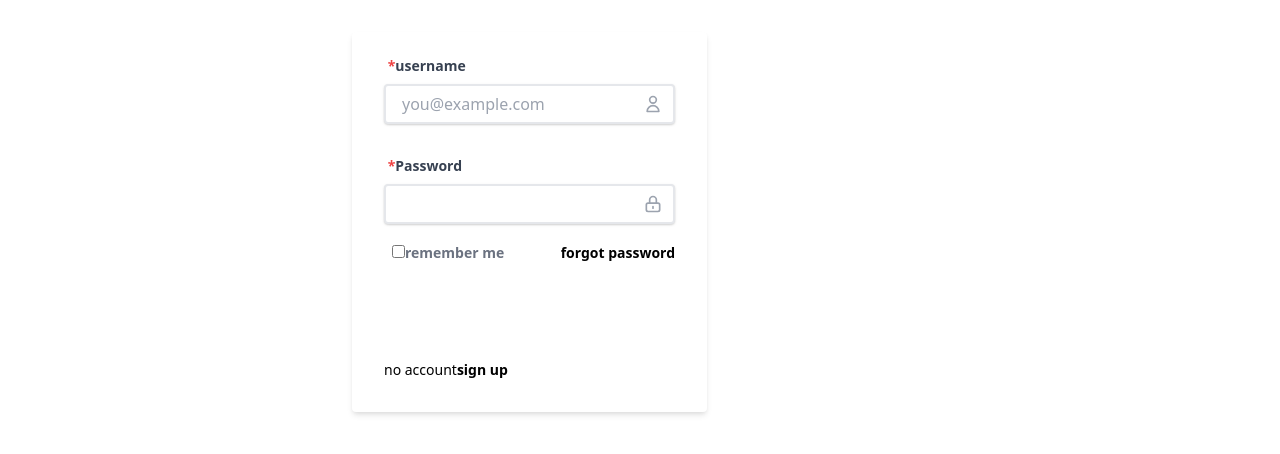
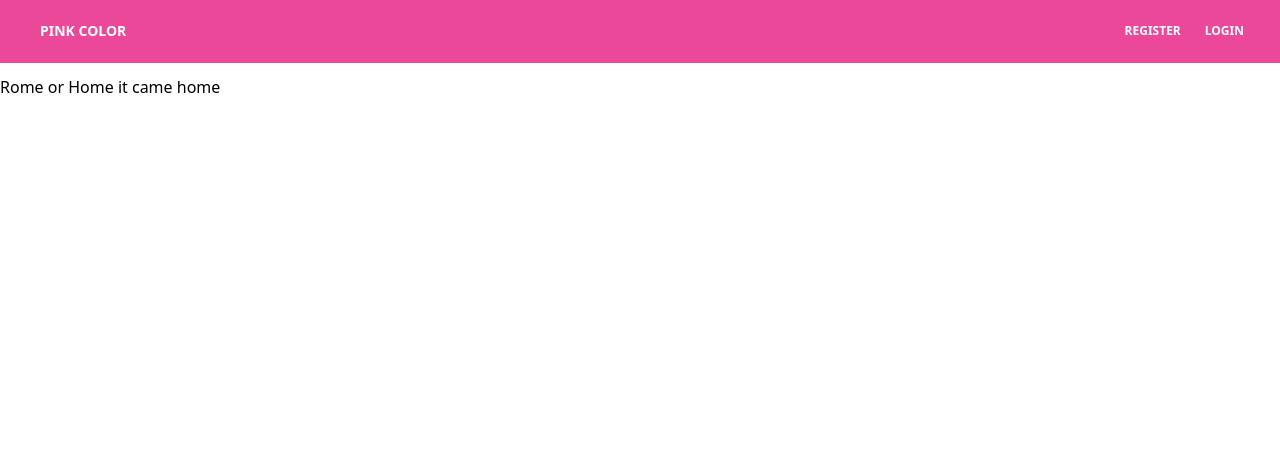
Before and after one commit to TanzimIbthesam/ReactProjects, a React (Create React App) app in the folder reactfirebasecrud/: page / in a window 1280 px wide. Shown: the top 454 px of the page. Built offline with nearby package versions, Linux system fonts and the light colour scheme.

Commit message:
1-Login,Registration and Home routes defined

```diff
--- a/reactfirebasecrud/package.json
+++ b/reactfirebasecrud/package.json
@@ -9,15 +9,15 @@
     "@testing-library/user-event": "^12.8.3",
     "react": "^17.0.2",
     "react-dom": "^17.0.2",
+    "react-router-dom": "^5.2.0",
     "react-scripts": "4.0.3",
     "web-vitals": "^1.1.2"
   },
   "scripts": {
-
     "eject": "react-scripts eject",
     "start": "craco start",
-     "build": "craco build",
-     "test": "craco test"
+    "build": "craco build",
+    "test": "craco test"
   },
   "eslintConfig": {
     "extends": [
--- /dev/null
+++ b/reactfirebasecrud/src/AllRouter.js
@@ -0,0 +1,33 @@
+import { BrowserRouter as Router,Switch,Route } from "react-router-dom";
+import Home from "./Home";
+import Login from "./Login";
+import Navbar from "./Navbar";
+import Register from "./Register";
+
+const AllRouter=()=>{
+    return(
+        <Router>
+             <div>
+        <Navbar />
+        <Switch>
+        <Route exact path="/">
+                 <Home />
+            </Route>
+            <Route path="/login">
+                 <Login />
+            </Route>
+            <Route path="/register">
+                 <Register />
+            </Route>
+        </Switch>
+    </div>
+
+        </Router>
+
+
+    )
+
+
+}
+
+export default AllRouter;
--- a/reactfirebasecrud/src/App.js
+++ b/reactfirebasecrud/src/App.js
@@ -1,13 +1,12 @@
 
-import './index.css'
+
 // import Login from './Login';
-import Register from './Register';
+import AllRouter from './AllRouter';
 
 function App() {
   return (
     <div className="App">
-
-      <Register />
+      <AllRouter />
     </div>
   );
 }
--- /dev/null
+++ b/reactfirebasecrud/src/Home.js
@@ -0,0 +1,9 @@
+const Home=()=>{
+ return(
+     <div>
+         Rome or Home it came home
+     </div>
+ )
+}
+
+export default Home;
--- /dev/null
+++ b/reactfirebasecrud/src/Navbar.js
@@ -0,0 +1,37 @@
+ import { Link } from "react-router-dom";
+
+const Navbar=()=>{
+   return (
+       <div>
+         <nav class="relative flex flex-wrap items-center justify-between px-2 py-3 bg-pink-500 mb-3">
+    <div class="container px-4 mx-auto flex flex-wrap items-center justify-between">
+      <div class="w-full relative flex justify-between lg:w-auto  px-4 lg:static lg:block lg:justify-start">
+        <a class="text-sm font-bold leading-relaxed inline-block mr-4 py-2 whitespace-nowrap uppercase text-white" href="#pablo">
+          pink Color
+        </a>
+
+      </div>
+      <div class="lg:flex flex-grow items-center" id="example-navbar-warning">
+        <ul class="flex flex-col lg:flex-row list-none ml-auto">
+
+
+          <li class="nav-item">
+            <a class="px-3 py-2 flex items-center text-xs uppercase font-bold leading-snug text-white hover:opacity-75" href="#pablo">
+              <Link to="/register">Register</Link>
+            </a>
+          </li>
+          <li class="nav-item">
+            <a class="px-3 py-2 flex items-center text-xs uppercase font-bold leading-snug text-white hover:opacity-75" href="#pablo">
+            <Link to="/login">Login</Link>
+            </a>
+          </li>
+        </ul>
+      </div>
+    </div>
+  </nav>
+       </div>
+
+   )
+}
+
+export default Navbar;
```
Also changed, not shown: 1 other file (tests, documents, lock files or other folders).
